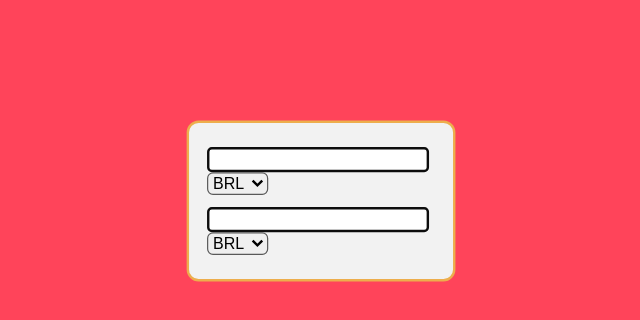
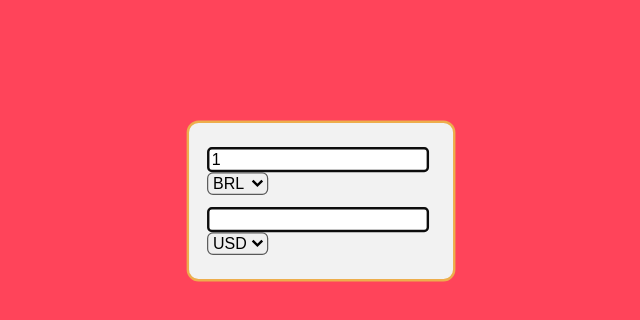
Before and after one commit to fjoao9744/conversor-de-moeda, a plain HTML site: page index.html in a window 1280 px wide. Shown: the full height of the page, 319-959 px from the left. Drawn offline with Linux system fonts and the light colour scheme.

Commit message:
Update index.html

```diff
--- a/index.html
+++ b/index.html
@@ -9,7 +9,7 @@
 <body>
     <main>
         <div class="coin">
-            <input type="text" id="coin1__input">
+            <input type="text" id="coin1__input" value="1">
             <select id="coin1__option">
                 <option>BRL</option>
                 <option>USD</option>
@@ -23,7 +23,7 @@
             <input type="text" id="coin2__input">
             <select id="coin2__option">
                 <option>BRL</option>
-                <option>USD</option>
+                <option selected>USD</option>
                 <option>EUR</option>
                 <option>BTC</option>
 
```
